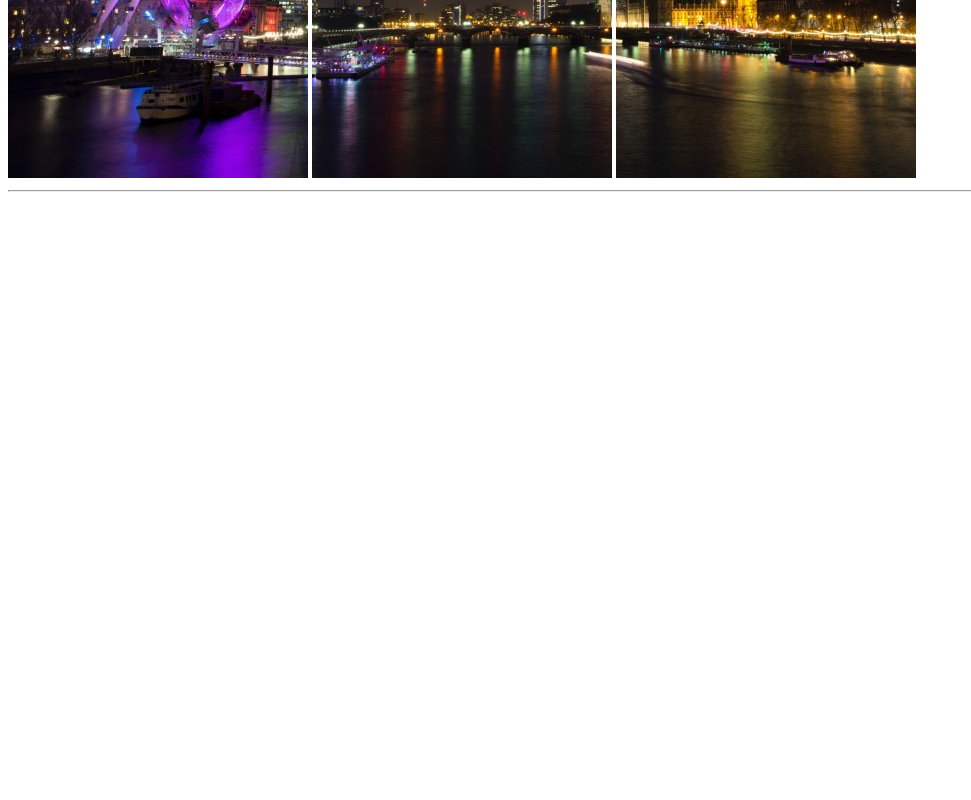
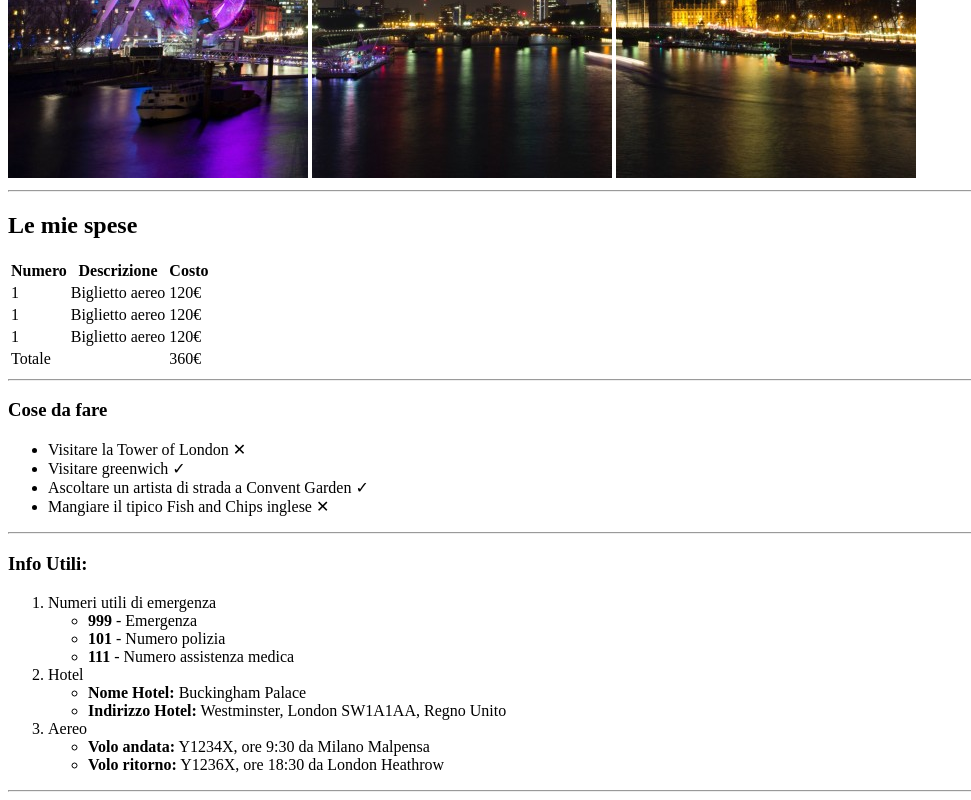
Before and after one commit to jeremy-mazzocco/html-london-trip, a plain HTML site: page index.html in a window 1280 px wide. Shown: the part 502-1302 px from the top of the page, without its empty margins (0-971 px from the left). Before the commit the page ends 800 px from the top, so only its background shows below. Drawn offline with Linux system fonts and the light colour scheme.

Commit message:
add main

```diff
--- a/index.html
+++ b/index.html
@@ -19,7 +19,96 @@
 
     <!-- this is the main -->
 
+    <!-- first part -->
+    <h2>Le mie spese</h2>
+    <table>
+        <thead>
+            <tr>
+                <th>Numero</th>
+                <th>Descrizione</th>
+                <th>Costo</th>
+            </tr>
+        </thead>
+        <tbody>
+            <tr>
+                <td>1</td>
+                <td>Biglietto aereo</td>
+                <td>120&euro;</td>
+            </tr>
+            <tr>
+                <td>1</td>
+                <td>Biglietto aereo</td>
+                <td>120&euro;</td>
+            </tr>
+            <tr>
+                <td>1</td>
+                <td>Biglietto aereo</td>
+                <td>120&euro;</td>
+            </tr>
+        </tbody>
+        <tfoot>
+            <tr>
+                <td>Totale</td>
+                <td></td>
+                <td>360&euro;</td>
+            </tr>
+        </tfoot>
+    </table>
+    <hr>
+
+    <!-- second part -->
+    <h3>Cose da fare</h3>
+    <ul>
+        <li>Visitare la Tower of London &#x2715;</li>
+        <li>Visitare greenwich &#10003;</li>
+        <li>Ascoltare un artista di strada a Convent Garden &#10003;</li>
+        <li>Mangiare il tipico Fish and Chips inglese &#x2715;</li>
+    </ul>
+    <hr>
+    <!-- third part -->
+    <h3>Info Utili:</h3>
+    <ol>
+        <li>
+            Numeri utili di emergenza
+            <ul>
+                <li>
+                    <b>999</b> - Emergenza
+                </li>
+                <li>
+                    <b>101</b> - Numero polizia
+                </li>
+                <li>
+                    <b>111</b> - Numero assistenza medica
+                </li>
+            </ul>
+        </li>
+
+        <li>
+            Hotel
+            <ul>
+                <li>
+                    <b>Nome Hotel:</b> Buckingham Palace
+                </li>
+                <li>
+                    <b>Indirizzo Hotel:</b> Westminster, London SW1A1AA, Regno Unito
+                </li>
+            </ul>
+        <li>
+            Aereo
+            <ul>
+                <li>
+                    <b>Volo andata:</b> Y1234X, ore 9:30 da Milano Malpensa
+                </li>
+                <li>
+                    <b>Volo ritorno:</b> Y1236X, ore 18:30 da London Heathrow
+                </li>
+            </ul>
+        </li>
+    </ol>
+    <hr>
     <!-- this is the footer img -->
+
+
 
 </body>
 
```
